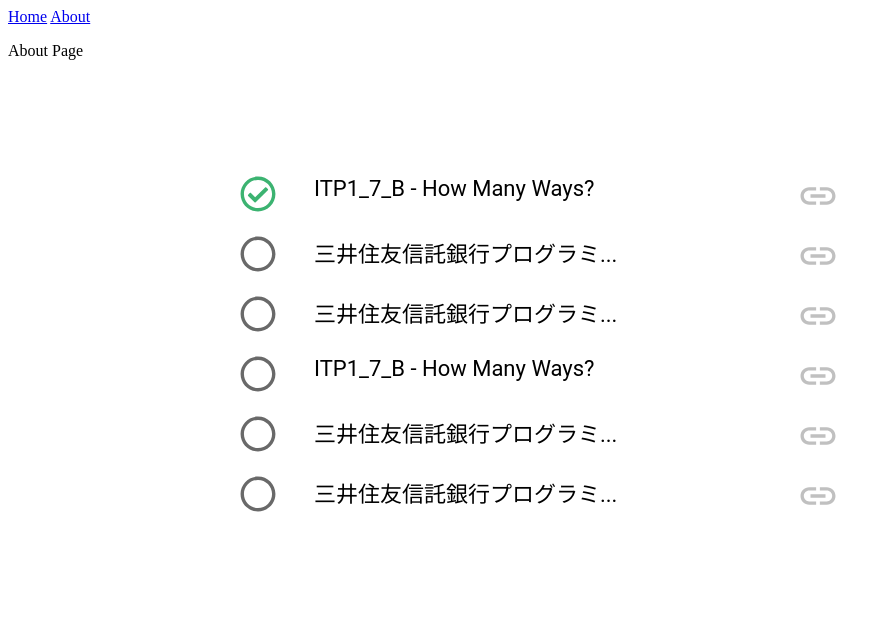
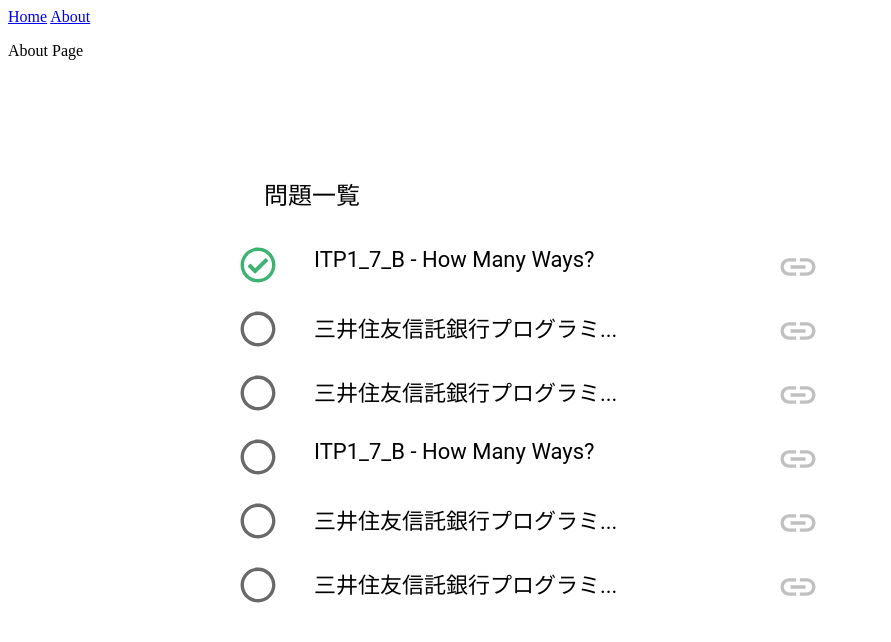
Before and after one commit to penicillin0/devotion, a Next.js app: page /about in a window 1280 px wide. Shown: the top 642 px of the page, without its empty margins (0-891 px from the left). Built offline with nearby package versions, Linux system fonts and the light colour scheme.

Commit message:
add 問題一覧

```diff
--- a/src/components/ProblemItemList.tsx
+++ b/src/components/ProblemItemList.tsx
@@ -8,6 +8,7 @@ type Props = {};
 const ProblemItemList: React.FC<Props> = (props) => {
   return (
     <Base>
+      <ProblemMenu>問題一覧</ProblemMenu>
       <ProblemItem>
         <CheckCircleIcon color="mediumseagreen"></CheckCircleIcon>
         <ProblemItemTitle>ITP1_7_B - How Many Ways?</ProblemItemTitle>
@@ -50,10 +51,16 @@ const Base = styled.div`
   margin: 0 auto;
 `;
 
+const ProblemMenu = styled.div`
+  padding-bottom: 36px;
+  padding-left: 24px;
+  font-size: 24px;
+  font-family: Noto Sans JP;
+`;
+
 const ProblemItem = styled.div`
+  padding-bottom: 24px;
   display: flex;
-  height: 50px;
-  padding-bottom: 10px;
   align-item: center;
 `;
 
@@ -76,14 +83,11 @@ const LinkIcon = styled(IoMdLink)`
 `;
 
 const ProblemItemTitle = styled.div`
-  flex-basis: 480px;
+  flex-basis: 460px;
 
   font-style: normal;
   font-size: 22px;
   font-family: "Roboto", sans-serif;
-
-  display: flex;
-  flex-direction: column;
 `;
 
 export default ProblemItemList;
```
